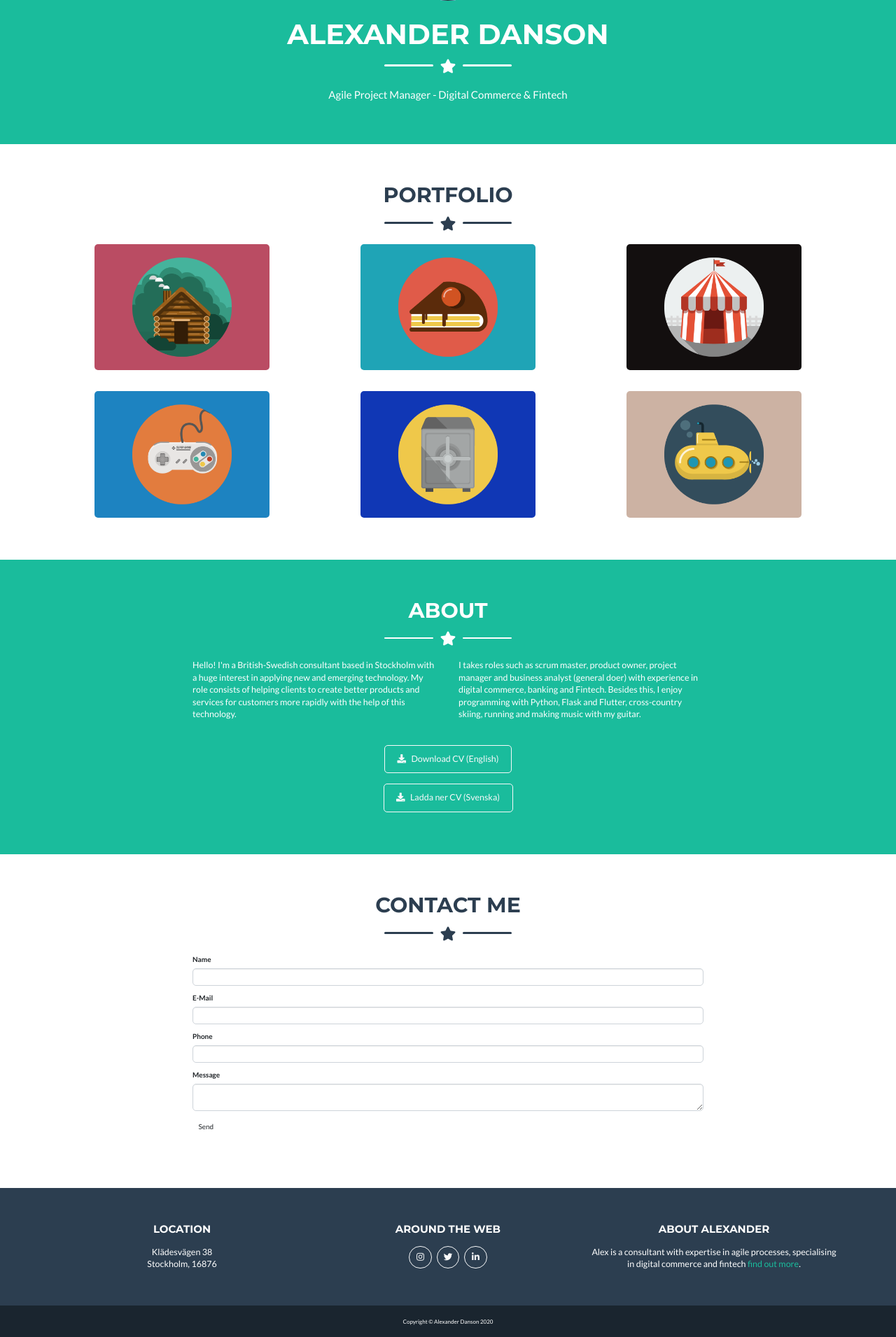
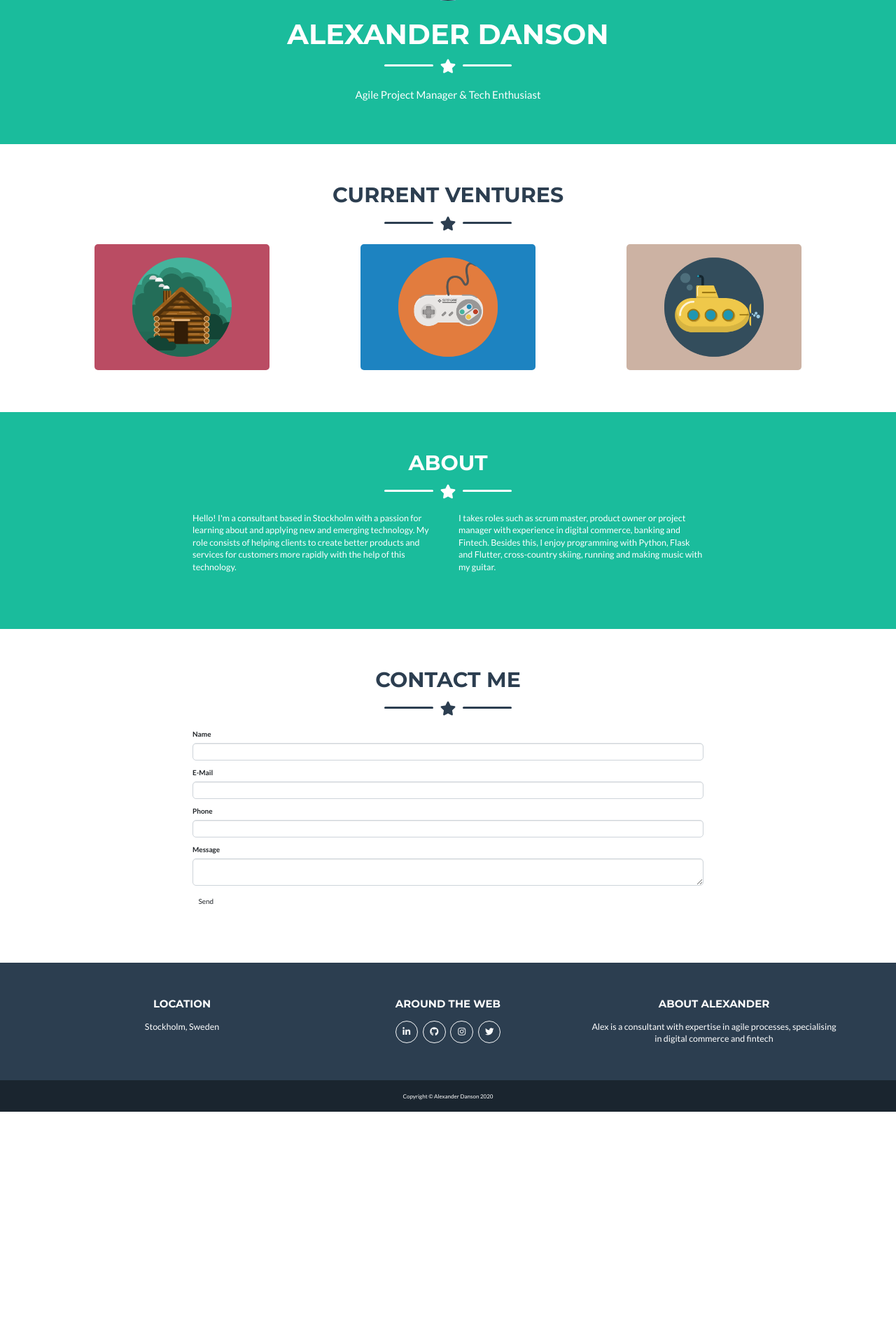
Before and after one commit to alexanderdanson/professional_website, a Flask app: page / in a window 1280 px wide. Shown: the part 322-2233 px from the top of the page at 70% size. After the commit the page ends 1911 px from the top, so only its background shows below. Run offline with Flask 2, Linux system fonts and the light colour scheme; some libraries are stand-ins or nearby versions.

Commit message:
updates to content

```diff
--- a/app/templates/index.html
+++ b/app/templates/index.html
@@ -74,7 +74,7 @@
       </div>
 
       <!-- Masthead Subheading -->
-      <p class="masthead-subheading font-weight-light mb-0">Agile Project Manager - Digital Commerce & Fintech</p>
+      <p class="masthead-subheading font-weight-light mb-0">Agile Project Manager & Tech Enthusiast</p>
 
     </div>
   </header>
@@ -84,7 +84,7 @@
     <div class="container">
 
       <!-- Portfolio Section Heading -->
-      <h2 class="page-section-heading text-center text-uppercase text-secondary mb-0">Portfolio</h2>
+      <h2 class="page-section-heading text-center text-uppercase text-secondary mb-0">Current Ventures</h2>
 
       <!-- Icon Divider -->
       <div class="divider-custom">
@@ -118,7 +118,7 @@
                 <i class="fas fa-plus fa-3x"></i>
               </div>
             </div>
-            <img class="img-fluid" src="static/img/portfolio/cake.png" alt="">
+            <img class="img-fluid" src="static/img/portfolio/game.png" alt="">
           </div>
         </div>
 
@@ -130,11 +130,11 @@
                 <i class="fas fa-plus fa-3x"></i>
               </div>
             </div>
-            <img class="img-fluid" src="static/img/portfolio/circus.png" alt="">
+            <img class="img-fluid" src="static/img/portfolio/submarine.png" alt="">
           </div>
         </div>
 
-        <!-- Portfolio Item 4 -->
+        <!-- Portfolio Item 4
         <div class="col-md-6 col-lg-4">
           <div class="portfolio-item mx-auto" data-toggle="modal" data-target="#portfolioModal4">
             <div class="portfolio-item-caption d-flex align-items-center justify-content-center h-100 w-100">
@@ -144,9 +144,9 @@
             </div>
             <img class="img-fluid" src="static/img/portfolio/game.png" alt="">
           </div>
-        </div>
+        </div> -->
 
-        <!-- Portfolio Item 5 -->
+        <!-- Portfolio Item 5
         <div class="col-md-6 col-lg-4">
           <div class="portfolio-item mx-auto" data-toggle="modal" data-target="#portfolioModal5">
             <div class="portfolio-item-caption d-flex align-items-center justify-content-center h-100 w-100">
@@ -156,9 +156,9 @@
             </div>
             <img class="img-fluid" src="static/img/portfolio/safe.png" alt="">
           </div>
-        </div>
+        </div> -->
 
-        <!-- Portfolio Item 6 -->
+        <!-- Portfolio Item 6
         <div class="col-md-6 col-lg-4">
           <div class="portfolio-item mx-auto" data-toggle="modal" data-target="#portfolioModal6">
             <div class="portfolio-item-caption d-flex align-items-center justify-content-center h-100 w-100">
@@ -168,7 +168,7 @@
             </div>
             <img class="img-fluid" src="static/img/portfolio/submarine.png" alt="">
           </div>
-        </div>
+        </div> -->
 
       </div>
       <!-- /.row -->
@@ -196,15 +196,15 @@
       <div class="row">
         <div class="col-lg-4 ml-auto">
           <p class="lead">
-            Hello! I'm a British-Swedish consultant based in Stockholm with a huge interest in applying new and emerging technology. My role consists of helping clients to create better products and services for customers more rapidly with the help of this technology.</p>
+            Hello! I'm a consultant based in Stockholm with a passion for learning about and applying new and emerging technology. My role consists of helping clients to create better products and services for customers more rapidly with the help of this technology.</p>
         </div>
         <div class="col-lg-4 mr-auto">
-          <p class="lead">I takes roles such as scrum master, product owner, project manager and business analyst (general doer) with experience in digital commerce, banking and Fintech. Besides this, I enjoy programming with Python, Flask and Flutter, cross-country skiing, running and making music with my guitar.</p>
+          <p class="lead">I takes roles such as scrum master, product owner or project manager with experience in digital commerce, banking and Fintech. Besides this, I enjoy programming with Python, Flask and Flutter, cross-country skiing, running and making music with my guitar.</p>
         </div>
       </div>
 
       <!-- About Section Button -->
-      <div class="text-center mt-4">
+      <!-- <div class="text-center mt-4">
           <a class="btn btn-xl btn-outline-light" href="" download>
           <i class="fas fa-download mr-2"></i>
           Download CV (English)
@@ -214,7 +214,7 @@
           <i class="fas fa-download mr-2"></i>
           Ladda ner CV (Svenska)
           </a>
-      </div>
+      </div> -->
 
       </div>
 
@@ -266,21 +266,23 @@
         <!-- Footer Location -->
         <div class="col-lg-4 mb-5 mb-lg-0">
           <h4 class="text-uppercase mb-4">Location</h4>
-          <p class="lead mb-0">Klädesvägen 38
-            <br>Stockholm, 16876</p>
+          <p class="lead mb-0">Stockholm, Sweden</p>
         </div>
 
         <!-- Footer Social Icons -->
         <div class="col-lg-4 mb-5 mb-lg-0">
           <h4 class="text-uppercase mb-4">Around the Web</h4>
+          <a class="btn btn-outline-light btn-social mx-1" href="https://www.linkedin.com/in/alexdanson/">
+            <i class="fab fa-fw fa-linkedin-in"></i>
+          </a>
+          <a class="btn btn-outline-light btn-social mx-1" href="https://github.com/alexanderdanson">
+            <i class="fab fa-fw fa-github"></i>
+          </a>
           <a class="btn btn-outline-light btn-social mx-1" href="https://instagram.com/alexsdanson">
             <i class="fab fa-fw fa-instagram"></i>
           </a>
           <a class="btn btn-outline-light btn-social mx-1" href="https://twitter.com/alexsdanson">
             <i class="fab fa-fw fa-twitter"></i>
-          </a>
-          <a class="btn btn-outline-light btn-social mx-1" href="https://www.linkedin.com/in/alexdanson/">
-            <i class="fab fa-fw fa-linkedin-in"></i>
           </a>
         </div>
 
@@ -288,7 +290,7 @@
         <div class="col-lg-4">
           <h4 class="text-uppercase mb-4">About Alexander</h4>
           <p class="lead mb-0">Alex is a consultant with expertise in agile processes, specialising in digital commerce and fintech
-            <a href="http://alexanderdanson.com">find out more</a>.</p>
+          </p>
         </div>
 
       </div>
@@ -325,7 +327,7 @@
             <div class="row justify-content-center">
               <div class="col-lg-8">
                 <!-- Portfolio Modal - Title -->
-                <h2 class="portfolio-modal-title text-secondary text-uppercase mb-0">Log Cabin</h2>
+                <h2 class="portfolio-modal-title text-secondary text-uppercase mb-0">Business Consultant, Centigo</h2>
                 <!-- Icon Divider -->
                 <div class="divider-custom">
                   <div class="divider-custom-line"></div>
@@ -337,7 +339,7 @@
                 <!-- Portfolio Modal - Image -->
                 <img class="img-fluid rounded mb-5" src="static/img/portfolio/cabin.png" alt="">
                 <!-- Portfolio Modal - Text -->
-                <p class="mb-5">Lorem ipsum dolor sit amet, consectetur adipisicing elit. Mollitia neque assumenda ipsam nihil, molestias magnam, recusandae quos quis inventore quisquam velit asperiores, vitae? Reprehenderit soluta, eos quod consequuntur itaque. Nam.</p>
+                <p class="mb-5">I've worked as a consultant for Centigo since 2016, delivering in agile projects within banking, Fintech and retail. Centigo is a Swedish management consultancy founded in 2002 with offices in Stockholm, Malmö, Oslo and London. <a href="https://www.centigo.se">Click here to find out more</a> </p>
                 <button class="btn btn-primary" href="#" data-dismiss="modal">
                   <i class="fas fa-times fa-fw"></i>
                   Close Window
@@ -364,7 +366,7 @@
             <div class="row justify-content-center">
               <div class="col-lg-8">
                 <!-- Portfolio Modal - Title -->
-                <h2 class="portfolio-modal-title text-secondary text-uppercase mb-0">Tasty Cake</h2>
+                <h2 class="portfolio-modal-title text-secondary text-uppercase mb-0">Clearwater Music School</h2>
                 <!-- Icon Divider -->
                 <div class="divider-custom">
                   <div class="divider-custom-line"></div>
@@ -374,9 +376,9 @@
                   <div class="divider-custom-line"></div>
                 </div>
                 <!-- Portfolio Modal - Image -->
-                <img class="img-fluid rounded mb-5" src="static/img/portfolio/cake.png" alt="">
+                <img class="img-fluid rounded mb-5" src="static/img/portfolio/game.png" alt="">
                 <!-- Portfolio Modal - Text -->
-                <p class="mb-5">Lorem ipsum dolor sit amet, consectetur adipisicing elit. Mollitia neque assumenda ipsam nihil, molestias magnam, recusandae quos quis inventore quisquam velit asperiores, vitae? Reprehenderit soluta, eos quod consequuntur itaque. Nam.</p>
+                <p class="mb-5">I founded <a href="https://clearwatermusic.co.uk">Clearwater Music School</a> in 2012. Clearwater offers private instrumental music lessons in Guitar, Singing, Piano and Keyboard and is based in Lancashire, England.</p>
                 <button class="btn btn-primary" href="#" data-dismiss="modal">
                   <i class="fas fa-times fa-fw"></i>
                   Close Window
@@ -403,7 +405,7 @@
             <div class="row justify-content-center">
               <div class="col-lg-8">
                 <!-- Portfolio Modal - Title -->
-                <h2 class="portfolio-modal-title text-secondary text-uppercase mb-0">Circus Tent</h2>
+                <h2 class="portfolio-modal-title text-secondary text-uppercase mb-0">Coding</h2>
                 <!-- Icon Divider -->
                 <div class="divider-custom">
                   <div class="divider-custom-line"></div>
@@ -413,9 +415,9 @@
                   <div class="divider-custom-line"></div>
                 </div>
                 <!-- Portfolio Modal - Image -->
-                <img class="img-fluid rounded mb-5" src="static/img/portfolio/circus.png" alt="">
+                <img class="img-fluid rounded mb-5" src="static/img/portfolio/submarine.png" alt="">
                 <!-- Portfolio Modal - Text -->
-                <p class="mb-5">Lorem ipsum dolor sit amet, consectetur adipisicing elit. Mollitia neque assumenda ipsam nihil, molestias magnam, recusandae quos quis inventore quisquam velit asperiores, vitae? Reprehenderit soluta, eos quod consequuntur itaque. Nam.</p>
+                <p class="mb-5">As a technology enthusiast I have a big interest in code. So when not delivering in client projects, or making music, I'll probably be building something (like this website, built using Flask) or learning more about the endless possibilities of programming. <a href="https://github.com/alexanderdanson">See my Github here</a>.</p>
                 <button class="btn btn-primary" href="#" data-dismiss="modal">
                   <i class="fas fa-times fa-fw"></i>
                   Close Window
@@ -428,7 +430,7 @@
     </div>
   </div>
 
-  <!-- Portfolio Modal 4 -->
+  <!-- New Portfolio Modal
   <div class="portfolio-modal modal fade" id="portfolioModal4" tabindex="-1" role="dialog" aria-labelledby="portfolioModal4Label" aria-hidden="true">
     <div class="modal-dialog modal-xl" role="document">
       <div class="modal-content">
@@ -440,20 +442,20 @@
         <div class="modal-body text-center">
           <div class="container">
             <div class="row justify-content-center">
-              <div class="col-lg-8">
-                <!-- Portfolio Modal - Title -->
-                <h2 class="portfolio-modal-title text-secondary text-uppercase mb-0">Controller</h2>
-                <!-- Icon Divider -->
+              <div class="col-lg-8"> -->
+                <!-- Portfolio Modal - Title
+                <h2 class="portfolio-modal-title text-secondary text-uppercase mb-0">Controller</h2>-->
+                <!-- Icon Divider
                 <div class="divider-custom">
                   <div class="divider-custom-line"></div>
                   <div class="divider-custom-icon">
                     <i class="fas fa-star"></i>
                   </div>
                   <div class="divider-custom-line"></div>
-                </div>
-                <!-- Portfolio Modal - Image -->
-                <img class="img-fluid rounded mb-5" src="static/img/portfolio/game.png" alt="">
-                <!-- Portfolio Modal - Text -->
+                </div> -->
+                <!-- Portfolio Modal - Image
+                <img class="img-fluid rounded mb-5" src="static/img/portfolio/game.png" alt=""> -->
+                <!-- Portfolio Modal - Text
                 <p class="mb-5">Lorem ipsum dolor sit amet, consectetur adipisicing elit. Mollitia neque assumenda ipsam nihil, molestias magnam, recusandae quos quis inventore quisquam velit asperiores, vitae? Reprehenderit soluta, eos quod consequuntur itaque. Nam.</p>
                 <button class="btn btn-primary" href="#" data-dismiss="modal">
                   <i class="fas fa-times fa-fw"></i>
@@ -465,85 +467,7 @@
         </div>
       </div>
     </div>
-  </div>
-
-  <!-- Portfolio Modal 5 -->
-  <div class="portfolio-modal modal fade" id="portfolioModal5" tabindex="-1" role="dialog" aria-labelledby="portfolioModal5Label" aria-hidden="true">
-    <div class="modal-dialog modal-xl" role="document">
-      <div class="modal-content">
-        <button type="button" class="close" data-dismiss="modal" aria-label="Close">
-          <span aria-hidden="true">
-            <i class="fas fa-times"></i>
-          </span>
-        </button>
-        <div class="modal-body text-center">
-          <div class="container">
-            <div class="row justify-content-center">
-              <div class="col-lg-8">
-                <!-- Portfolio Modal - Title -->
-                <h2 class="portfolio-modal-title text-secondary text-uppercase mb-0">Locked Safe</h2>
-                <!-- Icon Divider -->
-                <div class="divider-custom">
-                  <div class="divider-custom-line"></div>
-                  <div class="divider-custom-icon">
-                    <i class="fas fa-star"></i>
-                  </div>
-                  <div class="divider-custom-line"></div>
-                </div>
-                <!-- Portfolio Modal - Image -->
-                <img class="img-fluid rounded mb-5" src="static/img/portfolio/safe.png" alt="">
-                <!-- Portfolio Modal - Text -->
-                <p class="mb-5">Lorem ipsum dolor sit amet, consectetur adipisicing elit. Mollitia neque assumenda ipsam nihil, molestias magnam, recusandae quos quis inventore quisquam velit asperiores, vitae? Reprehenderit soluta, eos quod consequuntur itaque. Nam.</p>
-                <button class="btn btn-primary" href="#" data-dismiss="modal">
-                  <i class="fas fa-times fa-fw"></i>
-                  Close Window
-                </button>
-              </div>
-            </div>
-          </div>
-        </div>
-      </div>
-    </div>
-  </div>
-
-  <!-- Portfolio Modal 6 -->
-  <div class="portfolio-modal modal fade" id="portfolioModal6" tabindex="-1" role="dialog" aria-labelledby="portfolioModal6Label" aria-hidden="true">
-    <div class="modal-dialog modal-xl" role="document">
-      <div class="modal-content">
-        <button type="button" class="close" data-dismiss="modal" aria-label="Close">
-          <span aria-hidden="true">
-            <i class="fas fa-times"></i>
-          </span>
-        </button>
-        <div class="modal-body text-center">
-          <div class="container">
-            <div class="row justify-content-center">
-              <div class="col-lg-8">
-                <!-- Portfolio Modal - Title -->
-                <h2 class="portfolio-modal-title text-secondary text-uppercase mb-0">Submarine</h2>
-                <!-- Icon Divider -->
-                <div class="divider-custom">
-                  <div class="divider-custom-line"></div>
-                  <div class="divider-custom-icon">
-                    <i class="fas fa-star"></i>
-                  </div>
-                  <div class="divider-custom-line"></div>
-                </div>
-                <!-- Portfolio Modal - Image -->
-                <img class="img-fluid rounded mb-5" src="static/img/portfolio/submarine.png" alt="">
-                <!-- Portfolio Modal - Text -->
-                <p class="mb-5">Lorem ipsum dolor sit amet, consectetur adipisicing elit. Mollitia neque assumenda ipsam nihil, molestias magnam, recusandae quos quis inventore quisquam velit asperiores, vitae? Reprehenderit soluta, eos quod consequuntur itaque. Nam.</p>
-                <button class="btn btn-primary" href="#" data-dismiss="modal">
-                  <i class="fas fa-times fa-fw"></i>
-                  Close Window
-                </button>
-              </div>
-            </div>
-          </div>
-        </div>
-      </div>
-    </div>
-  </div>
+  </div> -->
 
   {% endblock %}
 
```
